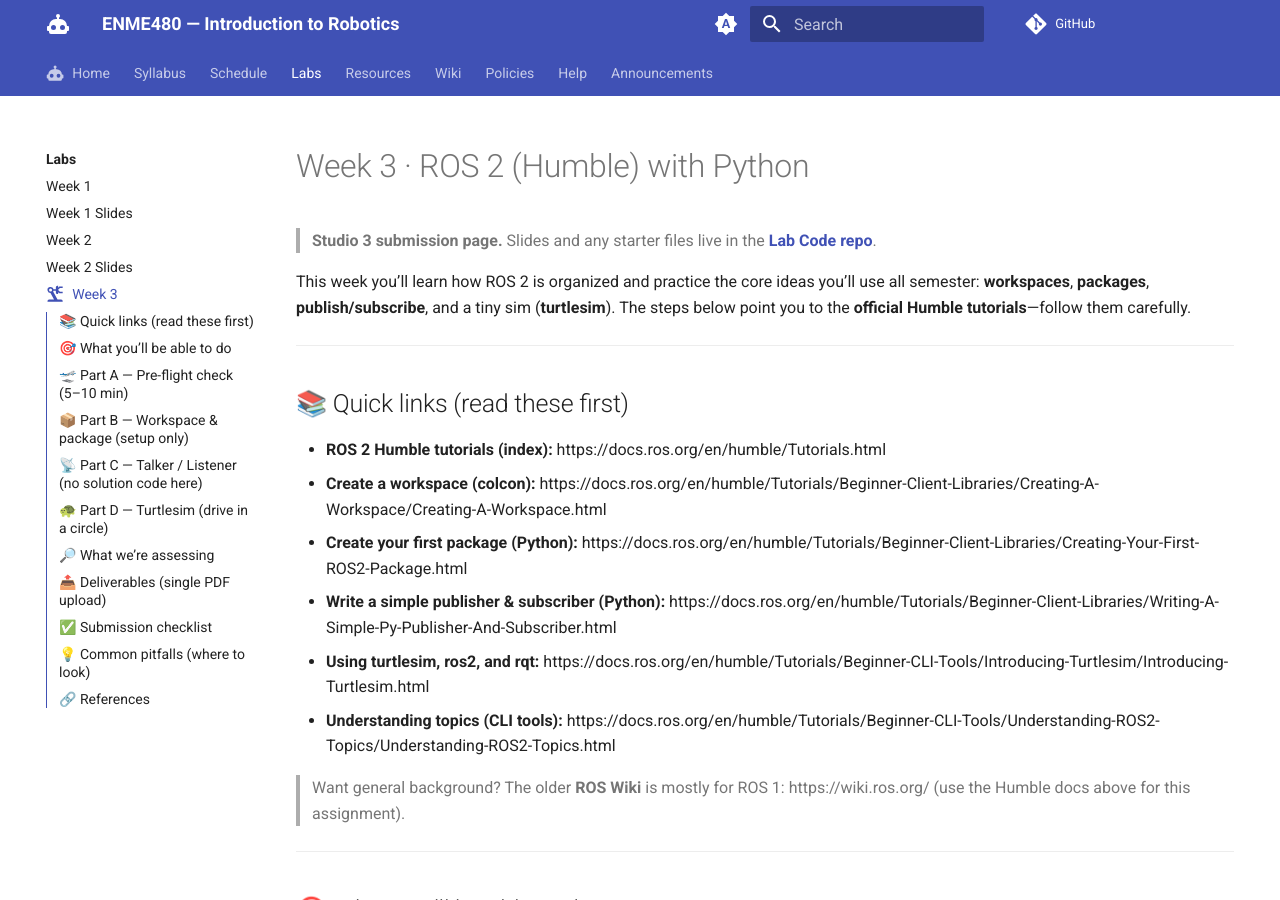
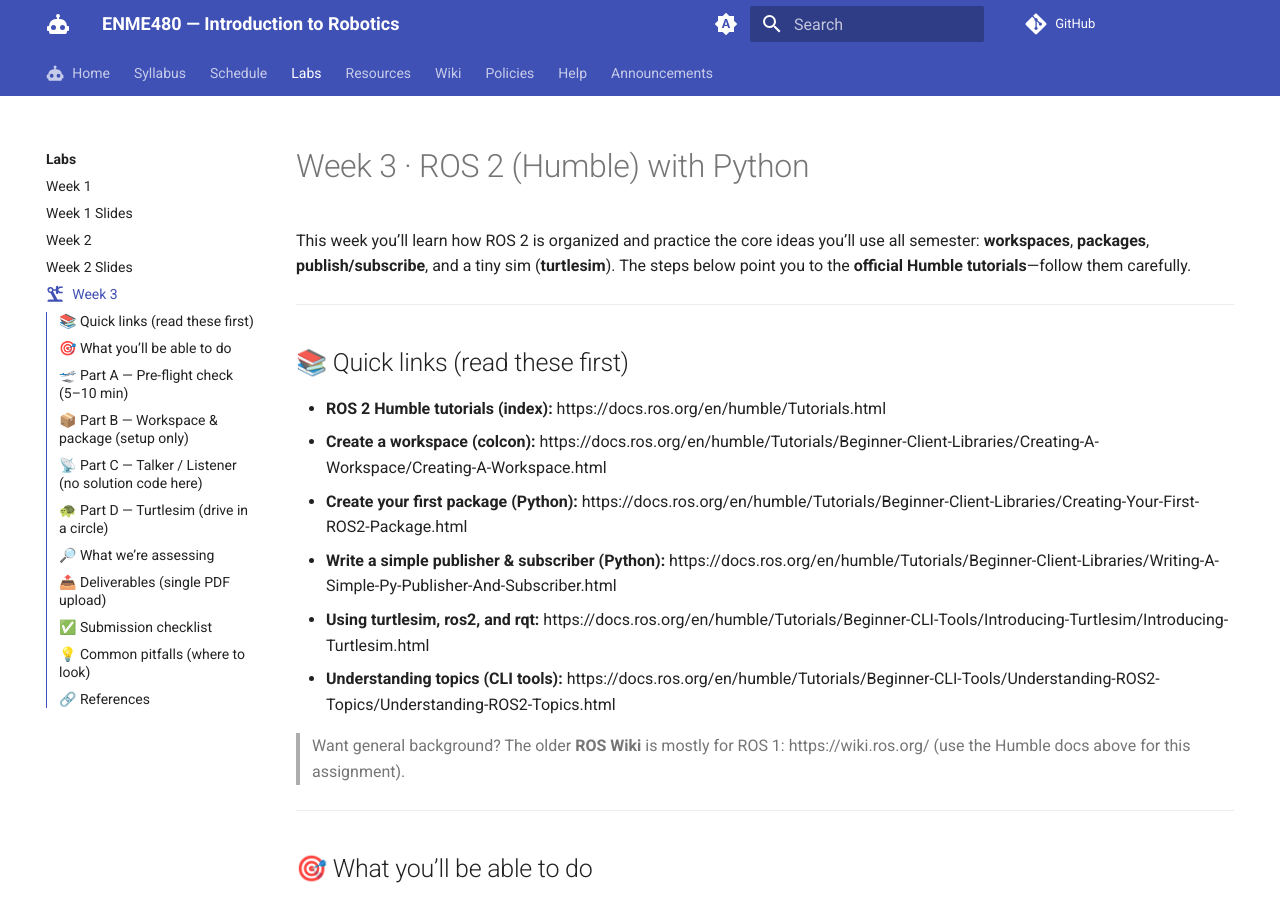
Before and after one commit to ENME480/enme480.github.io, an MkDocs documentation site: the page built from docs/labs/week-03.md, in a window 1280 px wide and 900 px high. Built offline with MkDocs 1.6.1 and Material for MkDocs 9.7.7, drawn with Linux system fonts in a browser that asks for light colours; plug-ins that fetch from the network failed and are left out; comment, search, counter and statistics services are not loaded; the version menu is left out.

Commit message:
remove link to lab code

```diff
--- a/docs/labs/week-03.md
+++ b/docs/labs/week-03.md
@@ -5,8 +5,6 @@ description: Create a ROS 2 workspace and package; implement a talker/listener;
 ---
 
 # Week 3 · ROS 2 (Humble) with Python
-
-> **Studio 3 submission page.** Slides and any starter files live in the **[Lab Code repo](https://github.com/ENME480/Lab-Code)**.
 
 This week you’ll learn how ROS 2 is organized and practice the core ideas you’ll use all semester: **workspaces**, **packages**, **publish/subscribe**, and a tiny sim (**turtlesim**). The steps below point you to the **official Humble tutorials**—follow them carefully.
 
```
